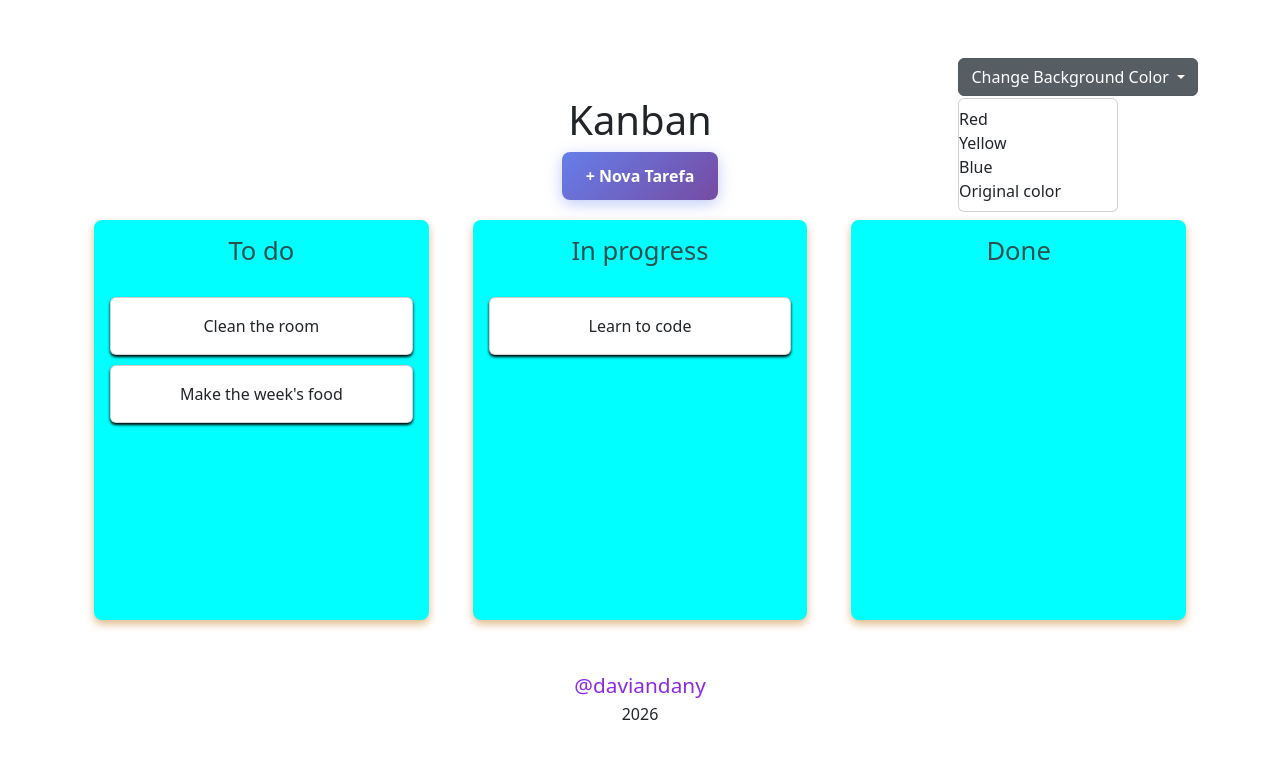
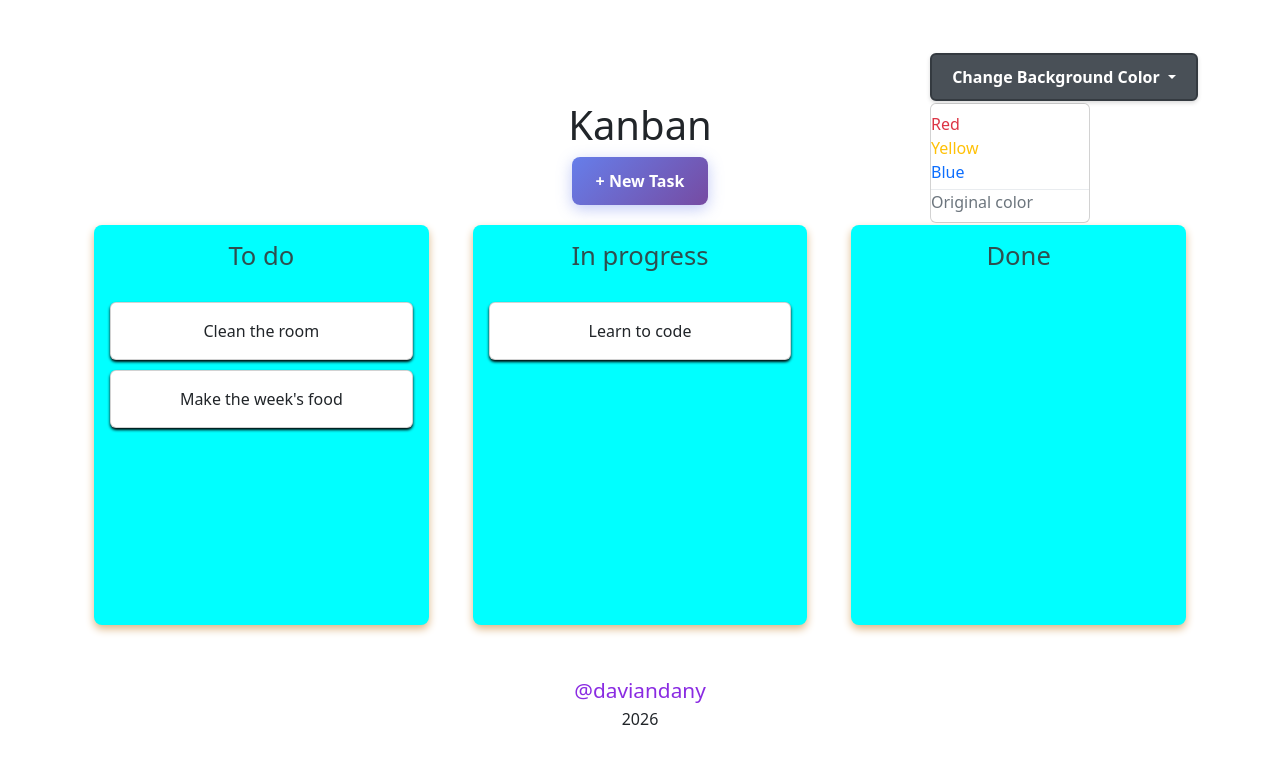
Before and after one commit to daviandany/drag-and-drop-kanban, a website: page public/index.html in a window 1280 px wide. Both pictures are taken after a click on the button "Change Background Color". Drawn offline with nearby package versions, Linux system fonts and the light colour scheme; no server answers.

Commit message:
style: change background animated

```diff
--- a/public/index.html
+++ b/public/index.html
@@ -30,7 +30,7 @@
 
         <!-- create a task -->
     <button id="btn-new-task" class="btn-primary">
-        + Nova Tarefa
+        + New Task
     </button>
 
             <!-- todo -->
--- a/public/styles/styles.css
+++ b/public/styles/styles.css
@@ -94,19 +94,135 @@ user-select:none;
     margin: 0 auto;
 }
 
+/* Dropdown Menu Items - Clickable Button Styling */
+.dropdown-menu li {
+    cursor: pointer;
+    padding: 0;
+}
+
+.redBtn, .yellowBtn, .blueBtn, .originalBtn {
+    display: block;
+    width: 100%;
+    padding: 10px 16px;
+    text-align: left;
+    background-color: transparent;
+    border: none;
+    cursor: pointer;
+    transition: all 0.3s ease;
+    font-size: 1rem;
+    position: relative;
+}
+
+.redBtn {
+    color: #dc3545;
+    font-weight: 500;
+}
+
+.redBtn:hover {
+    background-color: rgba(220, 53, 69, 0.1);
+    color: #bb2d3b;
+    padding-left: 20px;
+}
+
+.redBtn:active {
+    background-color: rgba(220, 53, 69, 0.2);
+    transform: scale(0.98);
+}
+
+.yellowBtn {
+    color: #ffc107;
+    font-weight: 500;
+}
+
+.yellowBtn:hover {
+    background-color: rgba(255, 193, 7, 0.1);
+    color: #ffb81c;
+    padding-left: 20px;
+}
+
+.yellowBtn:active {
+    background-color: rgba(255, 193, 7, 0.2);
+    transform: scale(0.98);
+}
+
+.blueBtn {
+    color: #0d6efd;
+    font-weight: 500;
+}
+
+.blueBtn:hover {
+    background-color: rgba(13, 110, 253, 0.1);
+    color: #0a58ca;
+    padding-left: 20px;
+}
+
+.blueBtn:active {
+    background-color: rgba(13, 110, 253, 0.2);
+    transform: scale(0.98);
+}
+
+.originalBtn {
+    color: #6c757d;
+    font-weight: 500;
+    border-top: 1px solid #e9ecef;
+    margin-top: 5px;
+}
+
+.originalBtn:hover {
+    background-color: rgba(108, 117, 125, 0.1);
+    color: #495057;
+    padding-left: 20px;
+}
+
+.originalBtn:active {
+    background-color: rgba(108, 117, 125, 0.2);
+    transform: scale(0.98);
+}
+
 .redButton{
     transition: all 0.8s;
     background-color:red !important;
+    cursor:pointer;
 }
 
 .yellowButton{
     transition: all 0.8s;
     background-color:yellow !important;
+    cursor: pointer;
 }
 
 .blueButton{
     transition: all 0.8s;
     background-color:blue !important;
+    cursor: pointer;
+}
+
+footer{
+    margin-top:50px;
+}
+
+.dropdown .btn-secondary {
+    background-color: #6c757d;
+    border: 2px solid #495057;
+    font-weight: 600;
+    padding: 10px 20px;
+    transition: all 0.3s ease;
+    cursor: pointer;
+}
+
+.dropdown .btn-secondary:hover {
+    background-color: #5a6268;
+    border-color: #343a40;
+    transform: translateY(-2px);
+    box-shadow: 0 4px 8px rgba(0, 0, 0, 0.2);
+}
+
+.dropdown .btn-secondary:active,
+.dropdown .btn-secondary[aria-expanded="true"] {
+    background-color: #495057;
+    border-color: #343a40;
+    transform: translateY(0);
+    box-shadow: 0 2px 4px rgba(0, 0, 0, 0.15);
 }
 
 footer{
```
